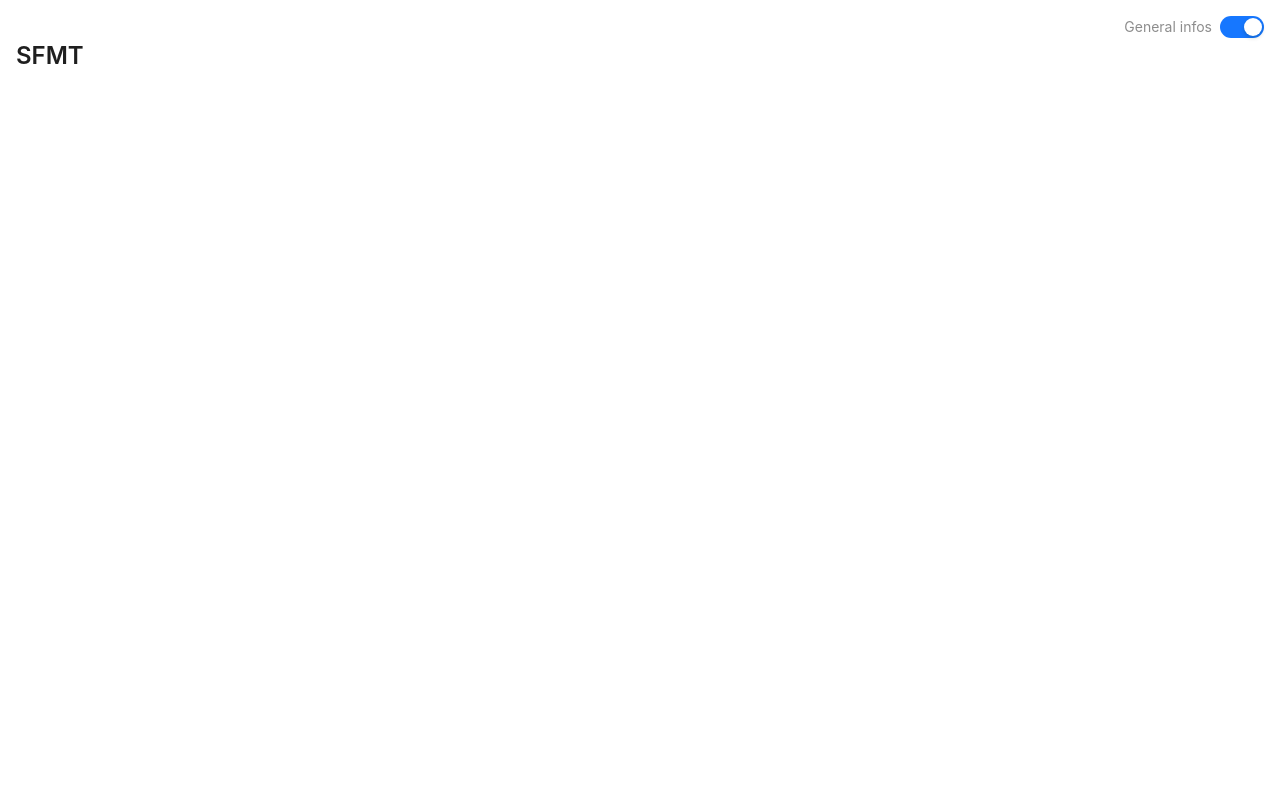
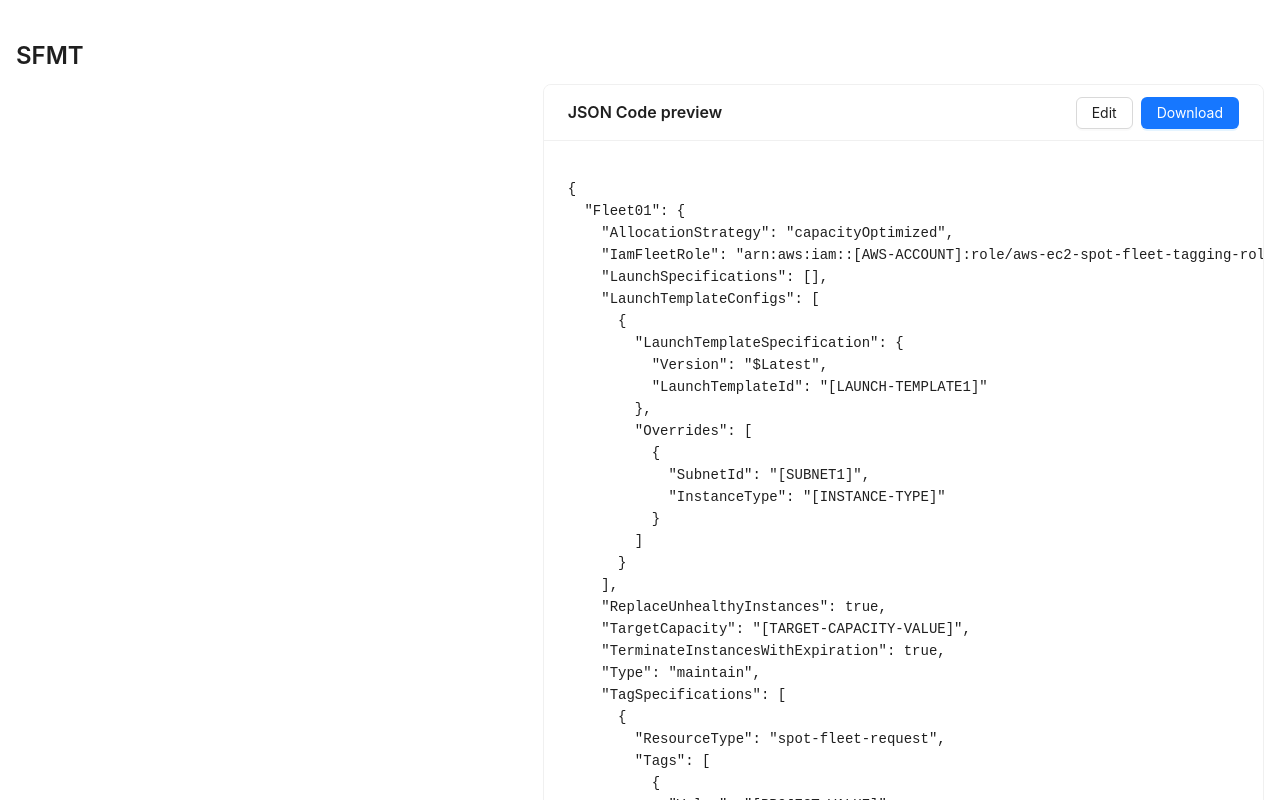
Before and after one commit to trackit/Deadline-rfdk-public, a React (Create React App) app in the folder DeadlineStack/spotfleet-mgmt-ui/client/: page / in a window 1280 px wide. Shown: the top 800 px of the page. Built offline with nearby package versions, Linux system fonts and the light colour scheme.

Commit message:
feat(frontend): remove useless switch

```diff
--- a/DeadlineStack/spotfleet-mgmt-ui/client/src/components/JsonEditor.tsx
+++ b/DeadlineStack/spotfleet-mgmt-ui/client/src/components/JsonEditor.tsx
@@ -13,7 +13,7 @@ const JsonEditor: React.FC<JsonEditorProps> = ({ initialValue, onChange }) => {
 
     return (
         <MonacoEditor
-            height={500}
+            height={700}
             language="json"
             value={initialValue}
             options={{ selectOnLineNumbers: true, }}
--- a/DeadlineStack/spotfleet-mgmt-ui/client/src/components/Structure.tsx
+++ b/DeadlineStack/spotfleet-mgmt-ui/client/src/components/Structure.tsx
@@ -1,54 +1,28 @@
 import React, { useState } from 'react';
-import { Typography, Switch, Row, Col } from 'antd';
+import { Typography, Row, Col } from 'antd';
+import JsonPreviewCard from './JsonPreviewCard';
 
-const { Title, Text } = Typography;
+const { Title } = Typography;
 
 interface StructureProps {
     data: Record<string, any>;
 }
 
 const Structure: React.FC<StructureProps> = ({ data }) => {
-    const [isSwitchOn, setIsSwitchOn] = useState(true);
     const [jsonData, setData] = useState(data);
 
-    const onChange = (checked: boolean) => {
-        setIsSwitchOn(checked);
-    };
-
-    // use to update json preview
     const updateData = (updatedData: Record<string, any>) => {
         setData(updatedData);
     };
-
-    const renderDeadlineInfo = () => {
-        if (isSwitchOn) {
-            return (
-                <div style={{ marginBottom: '16px' }}>
-                    {/* Add Deadline info here */}
-                </div>
-            );
-        }
-        return null;
-    };
-
     return (
         <div style={{ padding: '16px' }}>
-            <Row justify="space-between" align="middle" style={{ marginBottom: '16px', alignItems: 'flex-start' }}>
-                <Title level={3}>SFMT</Title>
-                <Row>
-                    <Text type="secondary" style={{ marginRight: '8px' }}>General infos</Text>
-                    <Switch defaultChecked={isSwitchOn} onChange={onChange} />
-                </Row>
-            </Row>
+            <Title level={3}>SFMT</Title>
             <Row gutter={16}>
                 <Col span={10}>
                     {/* Add fleet configuration here */}
                 </Col>
                 <Col span={14}>
-                    {renderDeadlineInfo()}
-                    <div>
-                        {/* Add JsonPreview here */}
-                    </div>
+                    <JsonPreviewCard data={jsonData} onDataUpdate={updateData}/>
                 </Col>
             </Row>
         </div>
```
